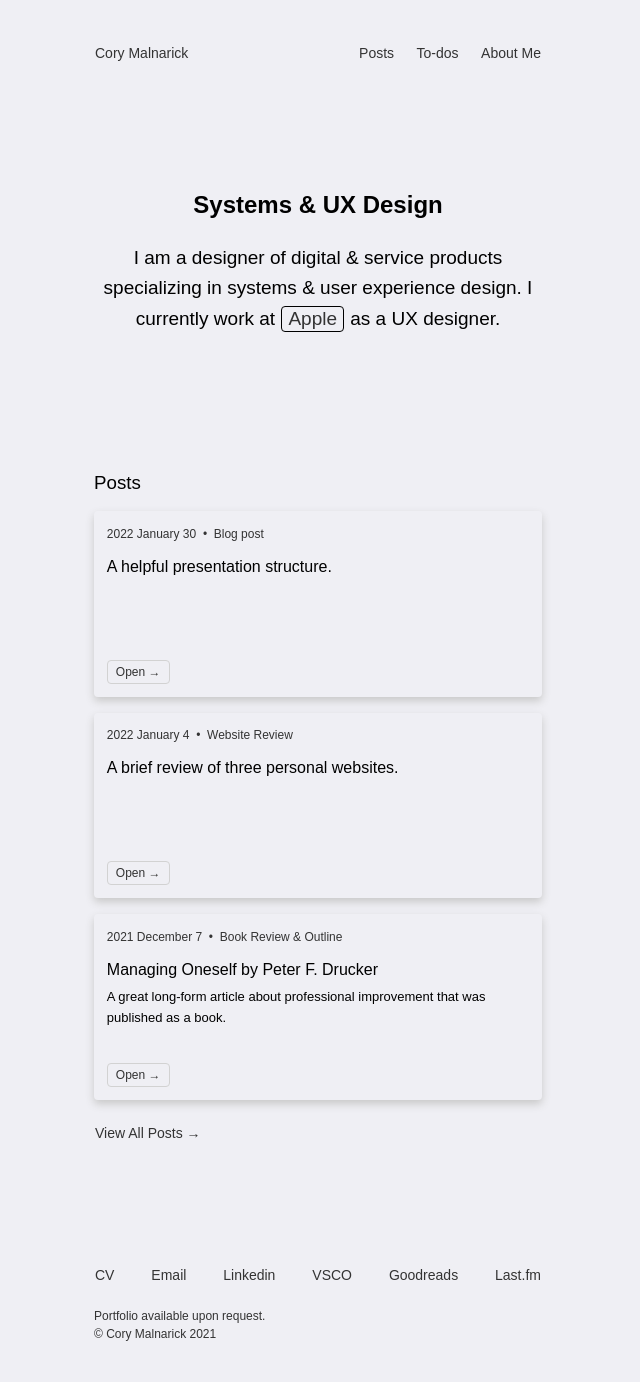
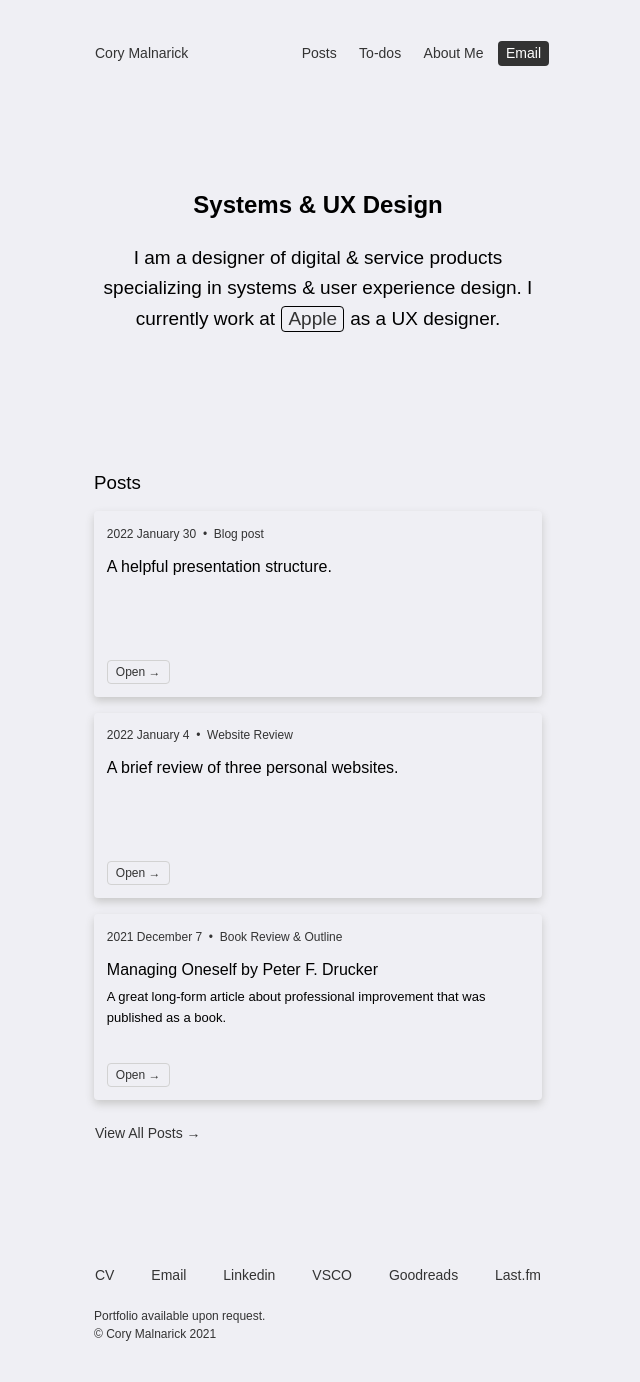
Before and after one commit to foundmonster/foundmonster.github.io, a Jekyll site: the page built from index.html, in a window 1280 px wide. Shown: the whole page, without its empty margins (322-962 px from the left). Built offline with Jekyll 4.4.1, drawn with Linux system fonts in a browser that asks for light colours; some web fonts are replaced.

Commit message:
Email button in nav

```diff
--- a/_includes/navigation.html
+++ b/_includes/navigation.html
@@ -4,5 +4,6 @@
   {% for item in site.data.navigation %}
      <a class="navigationlink" href="{{ item.link }}" class="navbutton">{{ item.name }}</a>
   {% endfor %}
+  <a class="nav-button-link" href="mailto:cory.malnarick@gmail.com">Email</a>
 </div>
 </nav>
--- a/_sass/main.scss
+++ b/_sass/main.scss
@@ -478,6 +478,11 @@ a:visited {
     border-bottom: 1px solid #bb4e20;
 }
 
+
+
+
+/* BUTTON LINK */
+
 a.button-link {
     text-decoration: none;
     border: .5px solid black;
@@ -500,6 +505,7 @@ a.button-link:visited {
     padding: 1px 6px 2px 6px;
     opacity: 0.9;
 }
+
 
 
 
@@ -651,6 +657,36 @@ a:active.projectlistlink {
     opacity: 0.2;
 }
 
+
+
+
+/* NAV BUTTON LINK */
+
+a.nav-button-link {
+    text-decoration: none;
+    font-size: 14px;
+    color: white;
+    background: #333;
+    margin: 1px;
+    border-radius: 4px;
+    padding: 4px 8px;
+    border-color: transparent;
+}
+
+a.nav-button-link:hover {
+    background-color: #454545;
+    color: #white;
+}
+
+a.nav-button-link:visited {
+    text-decoration: none;
+    border: .5px solid black;
+    margin: 2px;
+    border-radius: 4px;
+    background: #fff;
+    padding: 1px 6px 2px 6px;
+    opacity: 0.9;
+}
 
 
 
```
